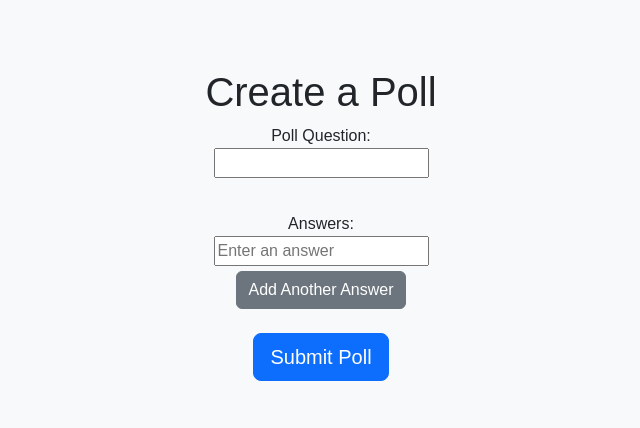
After one commit to vuchkov/simple-php-sqlite-survey, a PHP site: page /add.php in a window 1280 px wide. The commit adds this page. Shown: the top 428 px of the page, without its empty margins (319-959 px from the left). Run offline with PHP 8.4, Linux system fonts and the light colour scheme.

Commit message:
Create a Poll form

```diff
--- /dev/null
+++ b/add.php
@@ -0,0 +1,45 @@
+<?php
+include_once 'config.php';
+//$db = new DB();
+
+$body = <<<EOT
+<style>
+    body {
+        font-family: Arial, sans-serif;
+        margin: 20px;
+    }
+    .answers-container {
+        margin-top: 10px;
+    }
+    .answer-field {
+        margin-bottom: 5px;
+    }
+</style>
+<form action="api.php" method="post" class="">
+    <label for="poll-question">Poll Question:</label><br>
+    <input type="text" id="poll-question" name="poll_question" required><br><br>
+
+    <div id="answers-container" class="answers-container">
+        <label>Answers:</label><br>
+        <input type="text" name="answers[]" placeholder="Enter an answer" class="answer-field"><br>
+    </div>
+    <button type="button" class="btn btn-secondary" onclick="addAnswerField()">Add Another Answer</button><br><br>
+    <button type="submit" class="btn btn-primary btn-lg">Submit Poll</button>
+</form>
+<script>
+        function addAnswerField() {
+            const container = document.getElementById('answers-container');
+            const inputField = document.createElement('input');
+            inputField.type = 'text';
+            inputField.name = 'answers[]';
+            inputField.placeholder = 'Enter an answer';
+            inputField.classList.add('answer-field');
+            container.appendChild(inputField);
+            const separator = document.createElement('br');
+            container.appendChild(separator);
+        }
+    </script>
+EOT;
+
+$page = new Page('Create a Poll', $body);
+$page->render();
--- a/index.php
+++ b/index.php
@@ -17,7 +17,7 @@ $body .= 'Polls ('.(!empty($polls) ? count($polls) : '0').') | ';
 $votes = $db->votes();
 $body .= 'Votes ('.(!empty($votes) ? count($votes) : '0').')</h2>';
 
-$body .= '<h3>+ Create a Poll</h3>';
+$body .= '<a href="/add.php" class="btn btn-primary">+ Create a Poll</a>';
 if (!empty($polls))
     foreach ($polls as $poll) {
         $body .= '<br>'.$poll['id'].' | <a href="vote-poll.php?id='.$poll['id'].'">'.$poll['question'].'</a><br>';
--- a/template.html
+++ b/template.html
@@ -4,9 +4,15 @@
     <meta charset="UTF-8">
     <meta name="viewport" content="width=device-width, initial-scale=1">
     <title>{{ title }}</title>
+    <link href="https://cdn.jsdelivr.net/npm/bootstrap@5.3.3/dist/css/bootstrap.min.css" rel="stylesheet">
 </head>
-<body>
-    <h1>{{ title }}</h1>
-    {{ content }}
+<body class="bg-body-tertiary">
+    <main class="container py-5 text-center">
+        <h1>{{ title }}</h1>
+        <div class="row g-5">
+            {{ content }}
+        </div>
+    </main>
+<script src="https://cdn.jsdelivr.net/npm/bootstrap@5.3.3/dist/js/bootstrap.bundle.min.js"></script>
 </body>
 </html>
```
